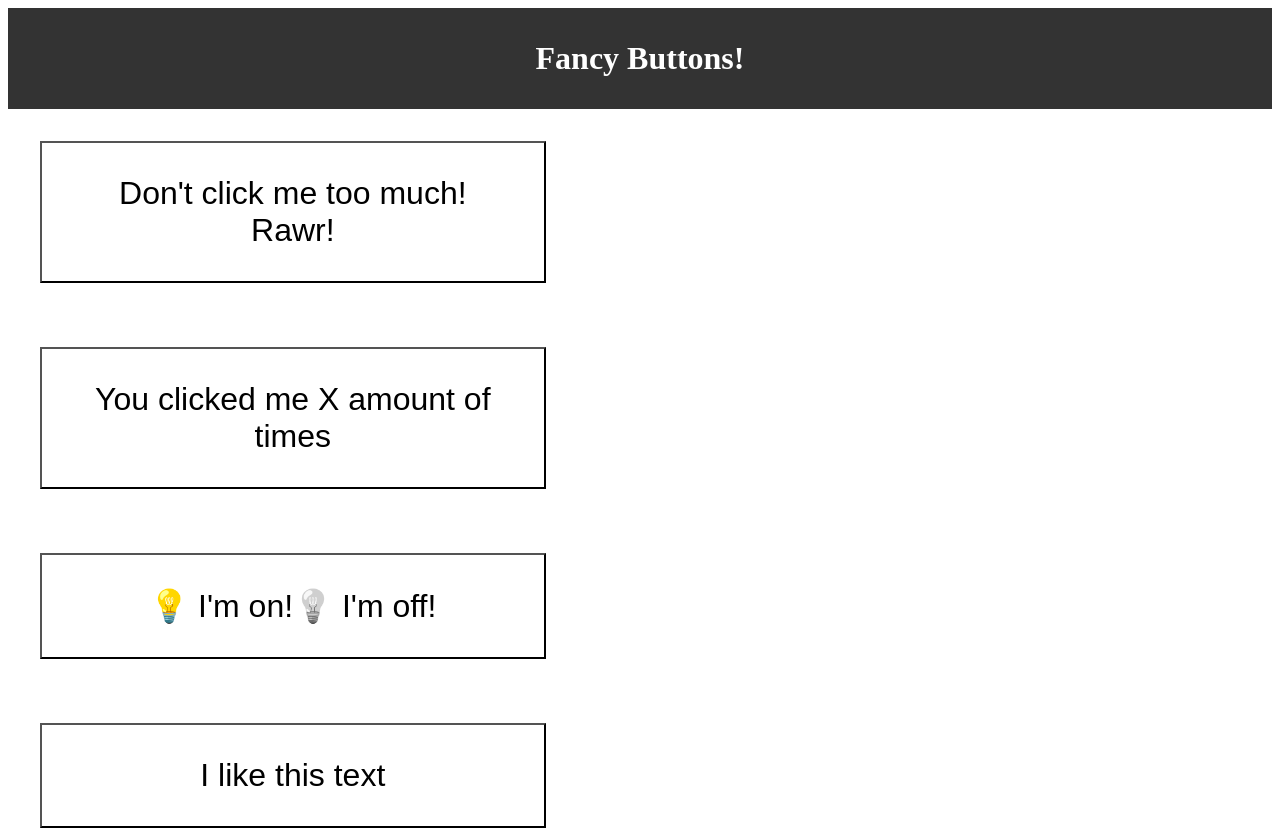
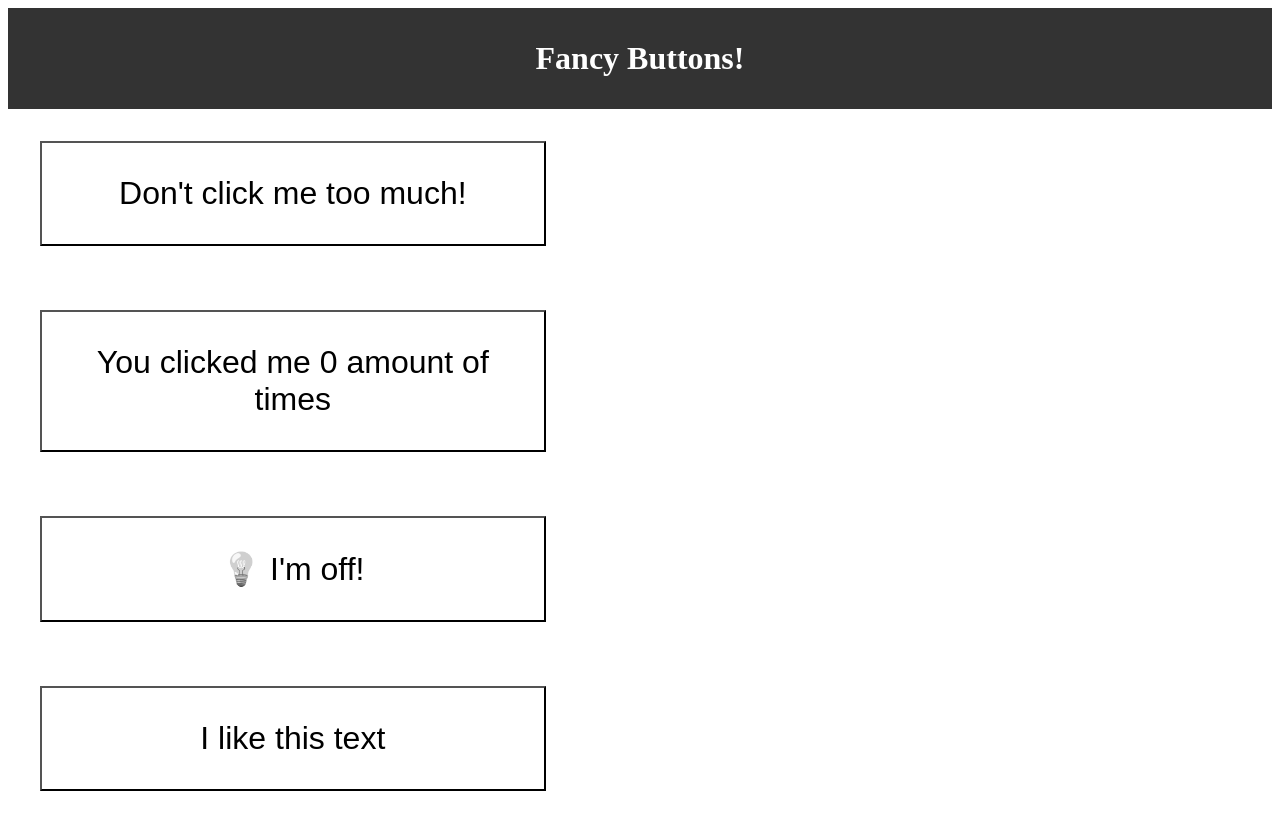
Before and after one commit to ryanstew95/fancy-buttons, a React (Create React App) app: page / in a window 1280 px wide. Built offline with nearby package versions, Linux system fonts and the light colour scheme.

Commit message:
adding state to components

```diff
--- a/src/components/AngryButton.jsx
+++ b/src/components/AngryButton.jsx
@@ -1,8 +1,11 @@
-function AngryButton() {
+import { useState } from "react";
+
+function AngryButton(props) {
+  const [anger, setAnger] = useState(0);
   return (
-<button className="AngryButton">
-{/* When the threshold is not reached */}<span>Don't click me too much! </span>
-{/* When the threshold is not reached */}<span>Rawr!</span>
+<button style={{ backgroundColor: `rgba(255,0,0,${anger})` }} className="AngryButton">
+{anger < 1 && <span>Don't click me too much! </span>}
+{anger > 1 && <span>Rawr!</span>}
 </button>
   );
 }
--- a/src/components/CounterButton.jsx
+++ b/src/components/CounterButton.jsx
@@ -1,7 +1,10 @@
-function CounterButton() {
+import { useState } from "react";
+
+function CounterButton(props) {
+  const [clickAmount, setClickAmount] = useState(0);
 return (
 <button className="CounterButton">
-      You clicked me X amount of times
+      You clicked me {clickAmount} amount of times
   </button>
 );
 }
--- a/src/components/LightSwitchButton.jsx
+++ b/src/components/LightSwitchButton.jsx
@@ -1,8 +1,11 @@
-function LightSwitchButton() {
+import { useState } from "react";
+
+function LightSwitchButton(props) {
+  const [light, setLight] = useState('off');
   return (
 <button className="LightSwitchButton">
-{/* When the state is on */}<span><i>💡</i> I'm on!</span>
-{/* When the state is off */}<span className="off"><i>💡</i> I'm off!</span>
+{light === "on" && <span><i>💡</i> I'm on!</span>}
+{light === "off" && <span className="off"><i>💡</i> I'm off!</span>}
 </button>
   );
 }
--- a/src/components/TextRepeaterButton.jsx
+++ b/src/components/TextRepeaterButton.jsx
@@ -1,7 +1,14 @@
-function TextRepeaterButton(){
+import { useState } from "react";
+
+function TextRepeaterButton(props){
+  const [repetitions, setRepetitions] = useState(1);
+  const textArray = [];
+  for (let i = 0; i < repetitions; i++) {
+    textArray.push(<span key={i}>I like this text</span>);
+  }
   return (
     <button className="TextRepeaterButton">
-      <span>I like this text</span>
+      {textArray}
     </button>
   );
 }
```
